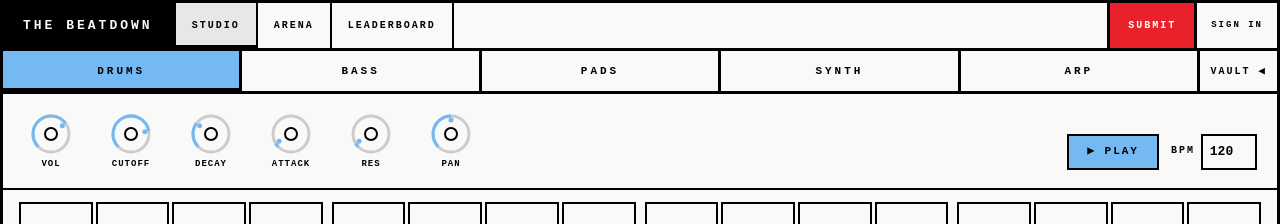
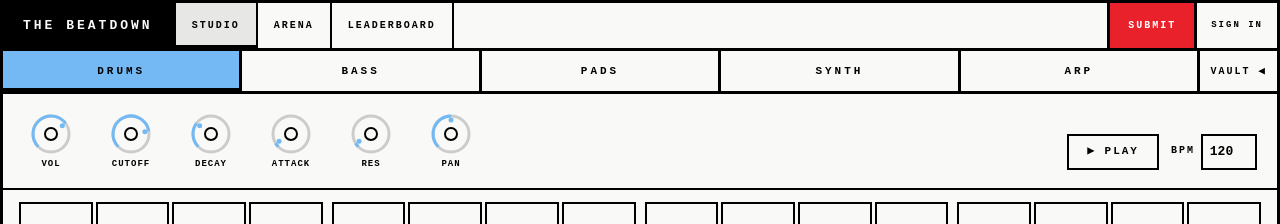
Before and after one commit to brandonfreemandev/the-beatdown, a Next.js app: page / in a window 1280 px wide. Shown: the top 224 px of the page. Built offline with nearby package versions, Linux system fonts and the light colour scheme; no server answers.

Commit message:
revert: play button back to default bg

```diff
--- a/components/ModuleControls.tsx
+++ b/components/ModuleControls.tsx
@@ -95,7 +95,7 @@ export default function ModuleControls({ module, playhead, isPlaying, onTogglePl
             style={{
               height: 36,
               padding: '0 18px',
-              background: isPlaying ? '#000' : color,
+              background: isPlaying ? '#000' : '#f9f9f7',
               color: isPlaying ? '#f9f9f7' : '#000',
               fontFamily: 'monospace',
               fontWeight: 700,
```
